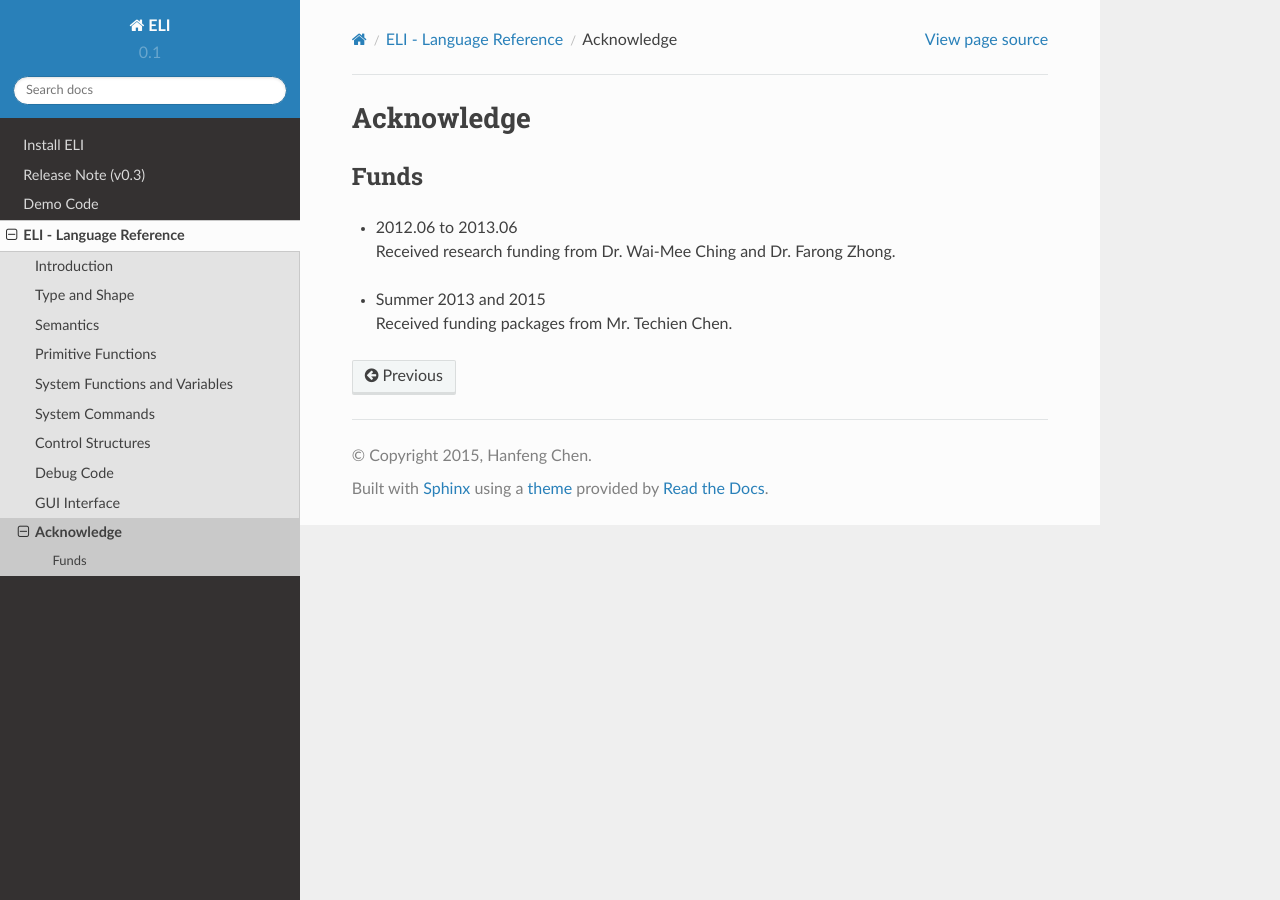
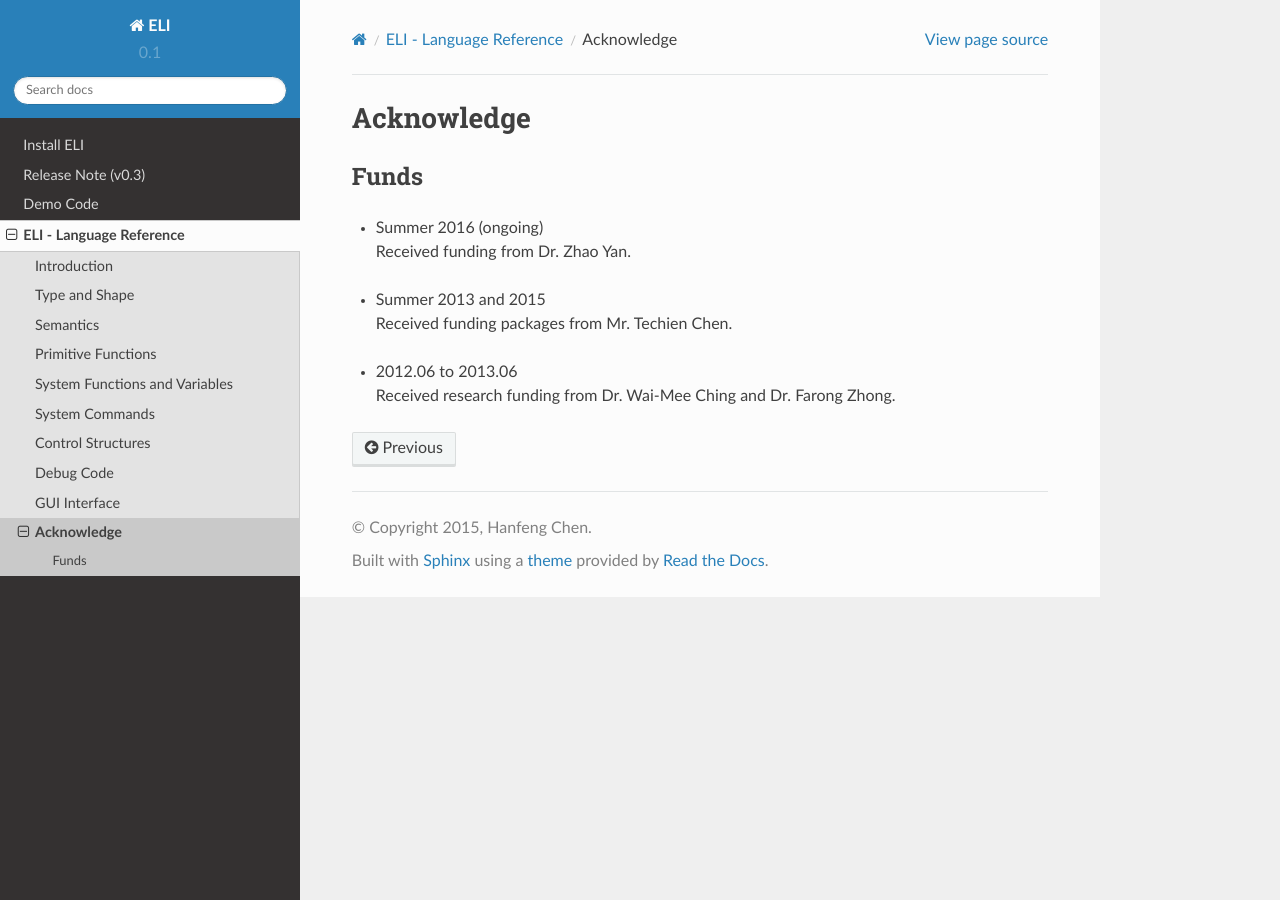
Before and after one commit to wukefe/chf, a Sphinx documentation site: the page built from eli/docs/ref/acknw.rst, in a window 1280 px wide. Built offline with Sphinx 7.4.7 and the Read the Docs theme 2.0.0, drawn with Linux system fonts in a browser that asks for light colours; pages that are not in the unit, such as notebooks, are missing from menus.

Commit message:
Update funding

```diff
--- a/eli/docs/index.rst
+++ b/eli/docs/index.rst
@@ -1,5 +1,5 @@
-ELI documentation
-=====================
+ELI Documentation
+=================
 
 :Authors:
    Wai-Mee Ching,
--- a/eli/docs/ref/acknw.rst
+++ b/eli/docs/ref/acknw.rst
@@ -4,7 +4,9 @@ Acknowledge
 Funds
 ~~~~~
 
+- | Summer 2016 (ongoing)
+  | Received funding from Dr. Zhao Yan.
+- | Summer 2013 and 2015
+  | Received funding packages from Mr. Techien Chen.
 - | 2012.06 to 2013.06
   | Received research funding from Dr. Wai-Mee Ching and Dr. Farong Zhong.
-- | Summer 2013 and 2015
-  | Received funding packages from Mr. Techien Chen.
```
Also changed, not shown: 12 other files.
